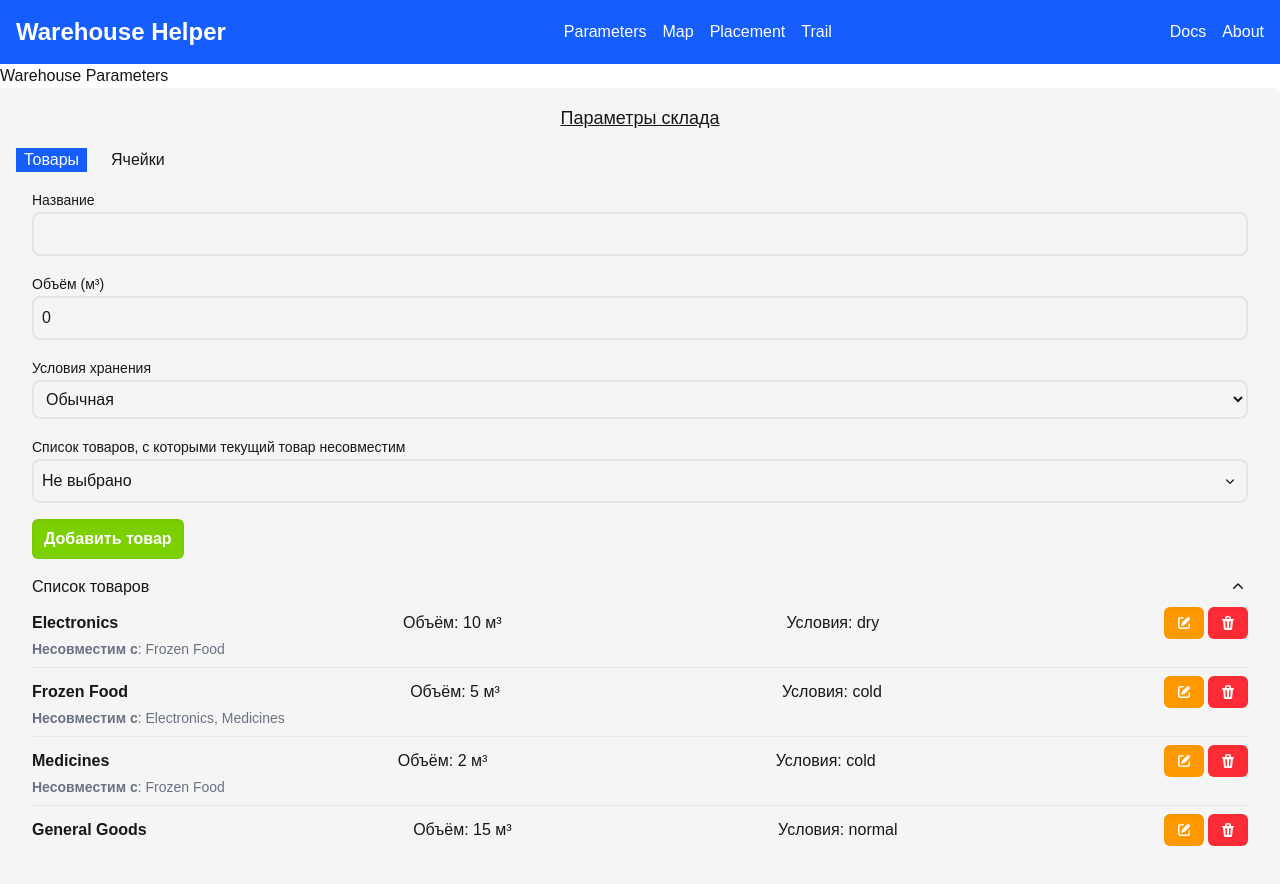
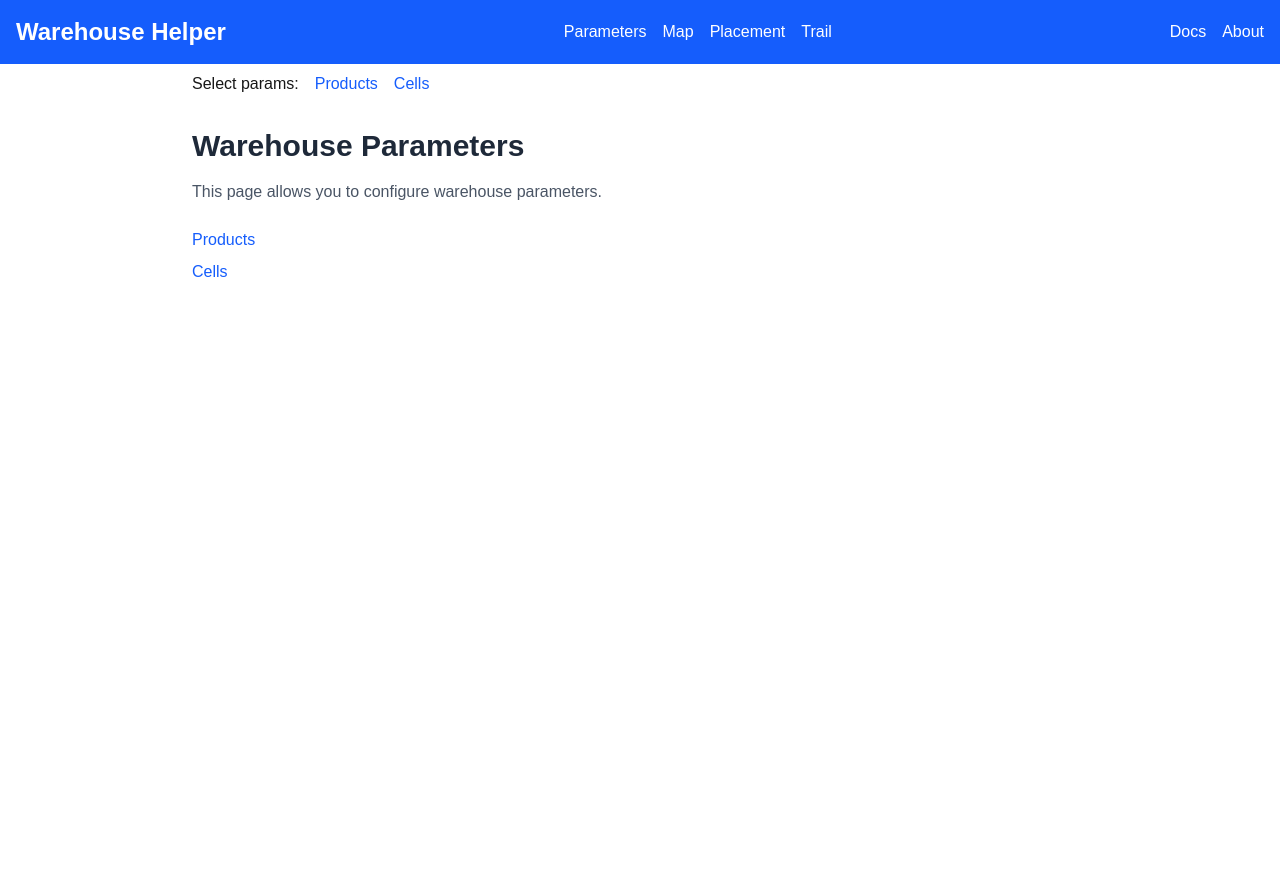
Before and after one commit to mi-qacker/warehouse-helper, a Next.js app: page /parameters in a window 1280 px wide. Shown: the top 884 px of the page. After the commit the page ends 800 px from the top, so only its background shows below. Built offline with nearby package versions, Linux system fonts and the light colour scheme.

Commit message:
Fix params pages

```diff
--- /dev/null
+++ b/src/app/parameters/cells/page.tsx
@@ -0,0 +1,11 @@
+'use client';
+
+import CellParams from '@/features/params/cells/CellParams';
+
+export default function CellsPage() {
+  return (
+    <main>
+      <CellParams />
+    </main>
+  );
+}
--- /dev/null
+++ b/src/app/parameters/common.ts
@@ -0,0 +1,4 @@
+export const PARAMS_LINKS = [
+  {href: '/parameters/products', label: 'Products'},
+  {href: '/parameters/cells', label: 'Cells'},
+];
--- /dev/null
+++ b/src/app/parameters/layout.tsx
@@ -0,0 +1,23 @@
+import Link from 'next/link';
+import {PropsWithChildren} from 'react';
+import {PARAMS_LINKS} from './common';
+
+export default function ParametersLayout({children}: PropsWithChildren) {
+  return (
+    <div className="mx-auto w-full max-w-4xl">
+      <div className="flex flex-row gap-4 py-2">
+        <span>Select params:</span>
+        {PARAMS_LINKS.map(({href, label}) => (
+          <Link
+            key={href}
+            href={href}
+            className="text-blue-600 hover:underline"
+          >
+            {label}
+          </Link>
+        ))}
+      </div>
+      <div>{children}</div>
+    </div>
+  );
+}
--- a/src/app/parameters/page.tsx
+++ b/src/app/parameters/page.tsx
@@ -1,10 +1,24 @@
-import Params from '@/features/params';
+import Link from 'next/link';
+import {PARAMS_LINKS} from './common';
 
 export default function ParametersPage() {
   return (
-    <main>
-      <h1>Warehouse Parameters</h1>
-      <Params />
+    <main className="w-full py-6">
+      <h1 className="mb-4 text-3xl font-bold text-gray-800">
+        Warehouse Parameters
+      </h1>
+      <p className="mb-6 text-gray-600">
+        This page allows you to configure warehouse parameters.
+      </p>
+      <ul className="space-y-2">
+        {PARAMS_LINKS.map(({href, label}) => (
+          <li key={href}>
+            <Link href={href} className="text-blue-600 hover:underline">
+              {label}
+            </Link>
+          </li>
+        ))}
+      </ul>
     </main>
   );
 }
--- /dev/null
+++ b/src/app/parameters/products/page.tsx
@@ -0,0 +1,11 @@
+'use client';
+
+import ProductParams from '@/features/params/products/ProductParams';
+
+export default function ProductsPage() {
+  return (
+    <main>
+      <ProductParams />
+    </main>
+  );
+}
--- a/src/features/params/index.tsx
+++ /dev/null
@@ -1,62 +0,0 @@
-'use client';
-
-import {Tab, TabGroup, TabList, TabPanel, TabPanels} from '@headlessui/react';
-import {JSX, useCallback, useEffect, useState} from 'react';
-import CellParams from './cells/CellParams';
-import ProductParams from './products/ProductParams';
-
-const SEARCH_PARAMS_KEY = 'tabIndex';
-
-type ParamCategory = {
-  key: string;
-  label: string;
-  content: JSX.Element;
-};
-
-const PARAM_CATEGORIES: ParamCategory[] = [
-  {key: 'product', label: 'Товары', content: <ProductParams />},
-  {key: 'cell', label: 'Ячейки', content: <CellParams />},
-];
-
-export default function Params() {
-  const [selectedTabIndex, setSelectedTabIndex] = useState<number>();
-
-  useEffect(() => {
-    const currentURL = new URL(window.location.href);
-    if (currentURL.searchParams.has(SEARCH_PARAMS_KEY)) {
-      const tabIndex = Number(currentURL.searchParams.get(SEARCH_PARAMS_KEY));
-      setSelectedTabIndex(tabIndex);
-    }
-  }, []);
-
-  const tabIndexChanged = useCallback((index: number) => {
-    const currentURL = new URL(window.location.href);
-    currentURL.searchParams.set(SEARCH_PARAMS_KEY, index.toString());
-    setSelectedTabIndex(index);
-    window.history.replaceState({}, '', currentURL);
-  }, []);
-
-  return (
-    <div className="h-full rounded-r-md bg-neutral-100 p-4 shadow-md">
-      <div className="mb-4 text-center text-lg underline">Параметры склада</div>
-
-      <TabGroup selectedIndex={selectedTabIndex} onChange={tabIndexChanged}>
-        <TabList className="flex gap-4">
-          {PARAM_CATEGORIES.map(({key, label}) => (
-            <Tab
-              key={key}
-              className="px-2 outline-none data-[hover]:underline data-[selected]:bg-blue-600 data-[selected]:text-white"
-            >
-              {label}
-            </Tab>
-          ))}
-        </TabList>
-        <TabPanels>
-          {PARAM_CATEGORIES.map(({key, content}) => (
-            <TabPanel key={key}>{content}</TabPanel>
-          ))}
-        </TabPanels>
-      </TabGroup>
-    </div>
-  );
-}
```
